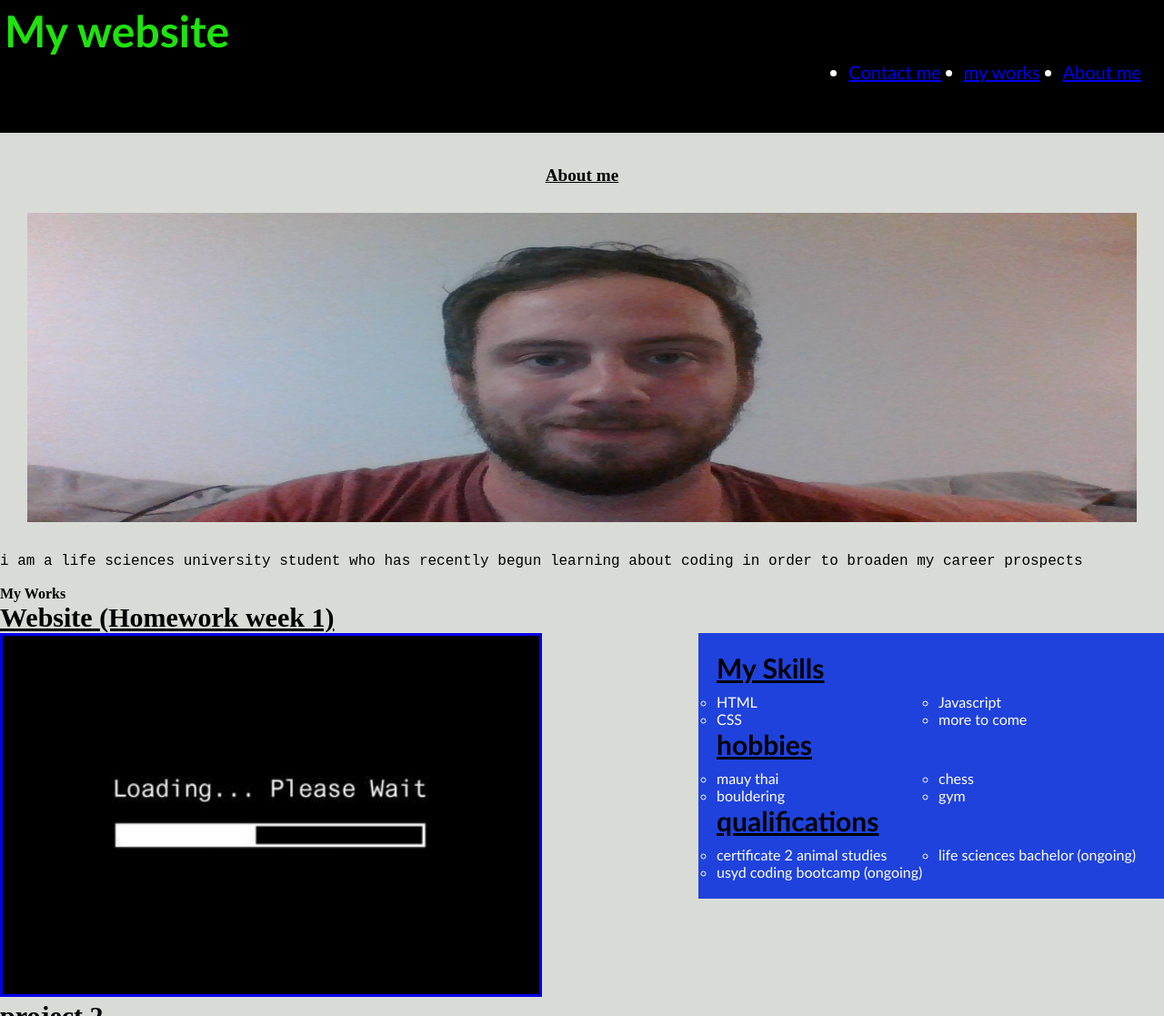
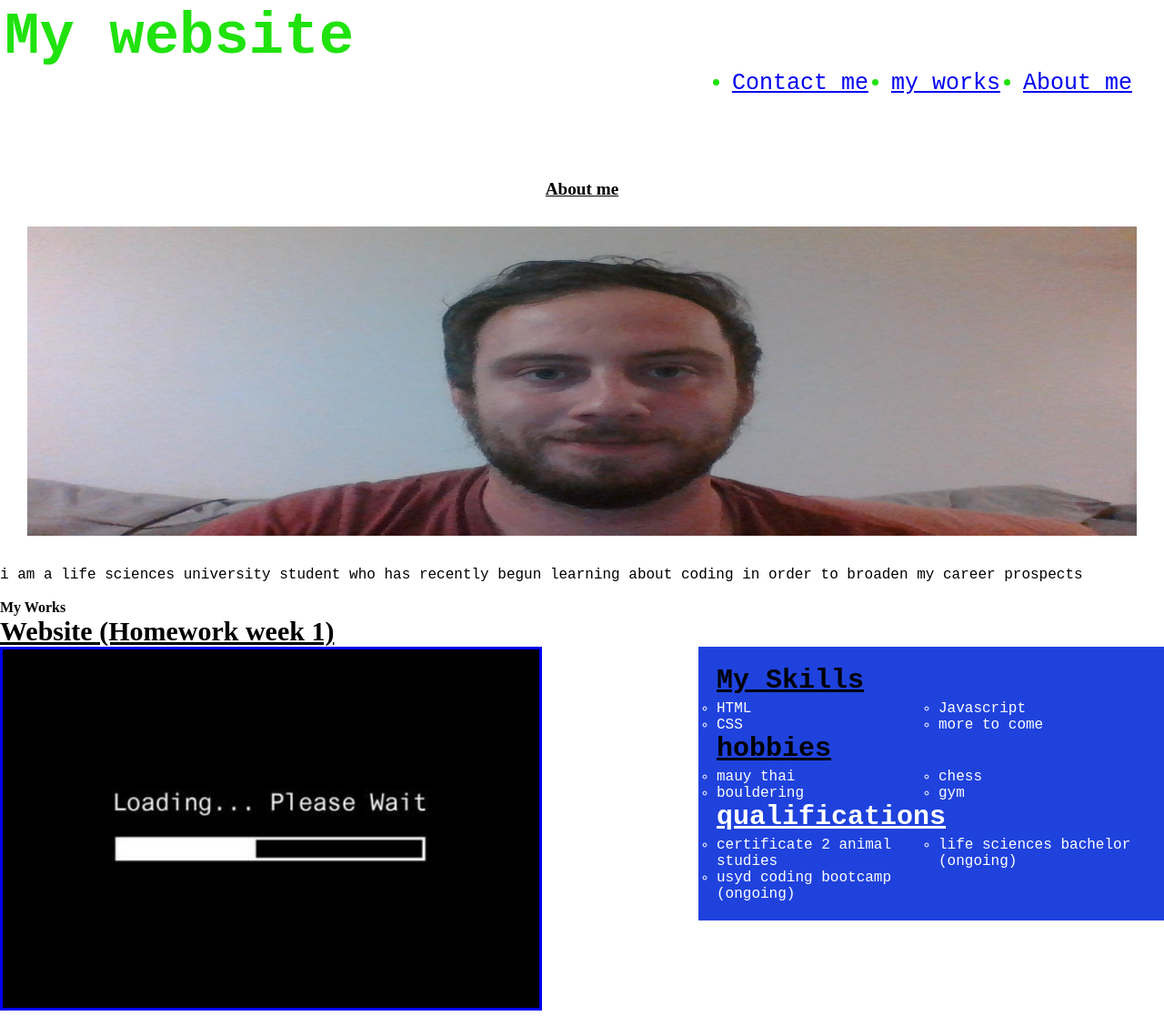
Before and after one commit to AidenBrennan/MyWebsite, a plain HTML site: page index.html in a window 1280 px wide. Shown: the top 1117 px of the page at 91% size. Drawn offline with Linux system fonts and the light colour scheme.

Commit message:
update style.css

```diff
--- a/Assets/style.css
+++ b/Assets/style.css
@@ -4,14 +4,9 @@
     margin: 0;
 }
 
-body {
-    background-color: #d9dcd6;
-}
-
 .header {
     padding: 5px;
-    font-family: 'Trebuchet MS', 'Lucida Sans Unicode', 'Lucida Grande', 'Lucida Sans', Arial, sans-serif;
-    background-color: #000000;
+    font-family: 'Courier New', Courier, monospace;
     color: #20e20e;
     width: 100%;
     height: fit-content;
@@ -21,19 +16,13 @@ body {
 }
 
 .header h1 {
-    font-size: 48px;
+    font-size: 64px;
 }
 
 .header div {
-    padding-top: 5px;
-    margin-right: 20px;
-    font-family: 'Gill Sans', 'Gill Sans MT', Calibri, 'Trebuchet MS', sans-serif;
-    font-size: 20px;
-}
-
-.header div ul {
-    list-style-type: disc;
-    color: white;
+    margin-right: 30px;
+    font-family: 'Courier New', Courier, monospace;
+    font-size: 25px;
 }
 
 .header div ul li {
@@ -109,6 +98,7 @@ body {
     opacity: 1;
     color: white;
     text-align: center;
+    font-family: 'Courier New', Courier, monospace;
 }
 
 .beach-landscape-wrap:hover .beach-landscape-description {
@@ -116,6 +106,7 @@ body {
     opacity: 1;
     color: white;
     text-align: center;
+    font-family: 'Courier New', Courier, monospace;
 }
 
 .dog-photo-wrap:hover .dog-photo-description {
@@ -123,6 +114,7 @@ body {
     opacity: 1;
     color: white;
     text-align: center;
+    font-family: 'Courier New', Courier, monospace;
 }
 
 .skills {
@@ -132,14 +124,14 @@ body {
     padding: 20px;
     width: 40%;
     height: 80%;
-    font-family: 'Gill Sans', 'Gill Sans MT', Calibri, 'Trebuchet MS', sans-serif;
+    font-family: 'Courier New', Courier, monospace;
     background-color: #1f42dd;
     margin-bottom: 32px;
     color: #ffffff;
 }
 
 .skills-content h3 {
-    margin-bottom: 10px;
+    margin-bottom: 5px;
     text-align: left;
     color: black;
 }
@@ -151,7 +143,7 @@ body {
 }
 
 .info-content h3 {
-    margin-bottom: 10px;
+    margin-bottom: 5px;
     text-align: left;
     color: black;
 }
@@ -163,9 +155,9 @@ body {
 }
 
 .qualifications h3 {
-    margin-bottom: 10px;
+    margin-bottom: 5px;
     text-align: left;
-    color: black;
+    color: 'black;
 }
 
 .qualifications ul {
@@ -176,7 +168,7 @@ body {
 
 .Contact-Me p {
     font-size: x-large;
-    text-decoration: black;
+    text-decoration: 'black;
     text-decoration: underline;
 }
 
```
